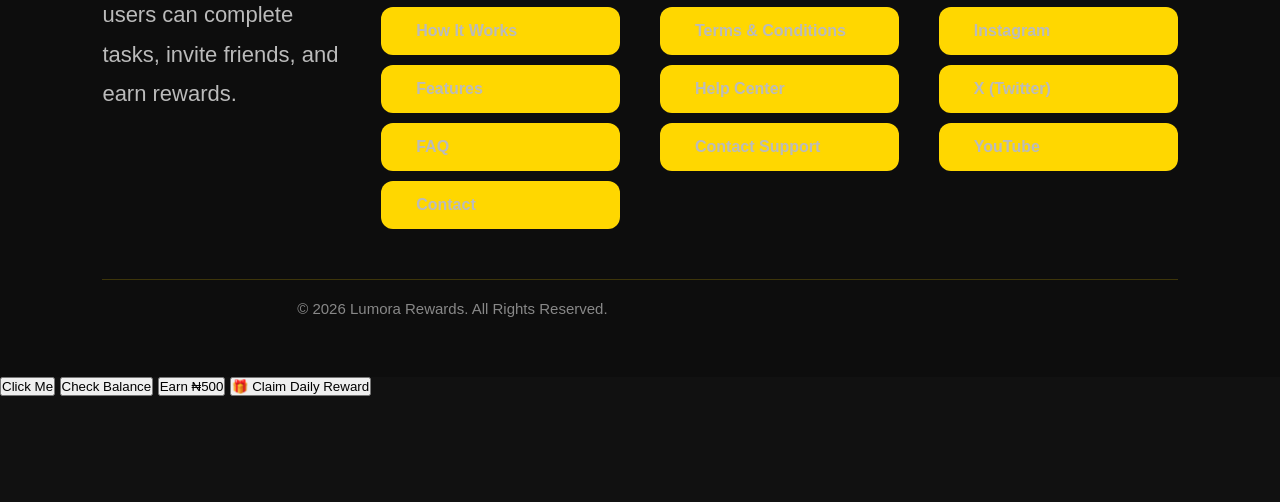
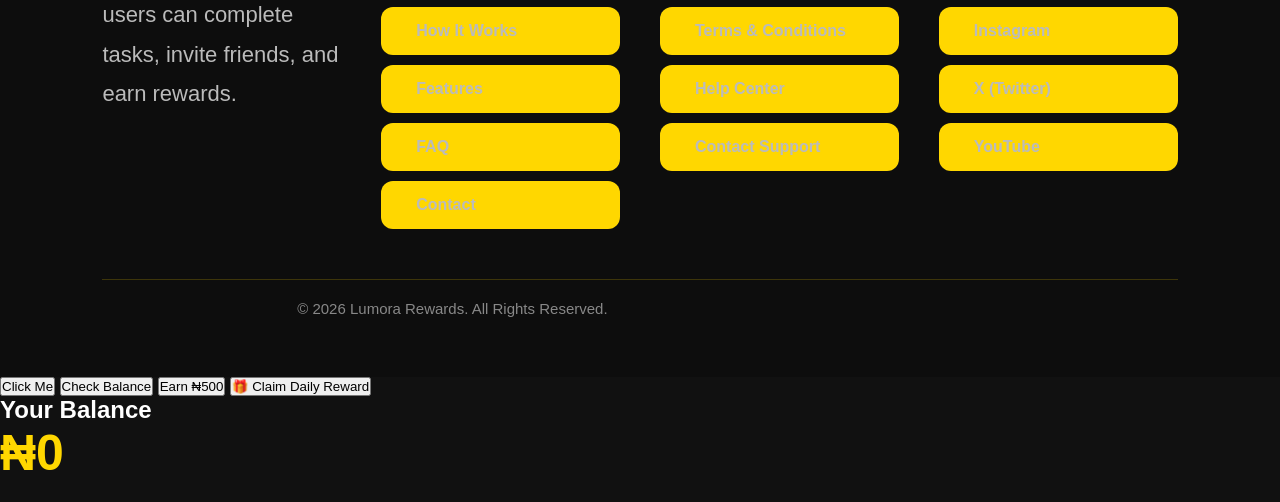
Before and after one commit to lumora591-rgb/lumora-rewards, a plain HTML site: page index.html in a window 1280 px wide. Shown: the part 4115-4617 px from the top of the page. Before the commit the page ends 4511 px from the top, so only its background shows below. Drawn offline with Linux system fonts and the light colour scheme.

Commit message:
Update index.html

```diff
--- a/index.html
+++ b/index.html
@@ -245,6 +245,16 @@ A trusted platform where users can complete tasks, invite friends, and earn rewa
     🎁 Claim Daily Reward
 </button>
 
+<div class="balance-card">
+
+<h2>Your Balance</h2>
+
+<h1 id="balance">
+₦0
+</h1>
+
+</div>
+
 <script src="script.js"></script>
 </body>
 </html>
```
